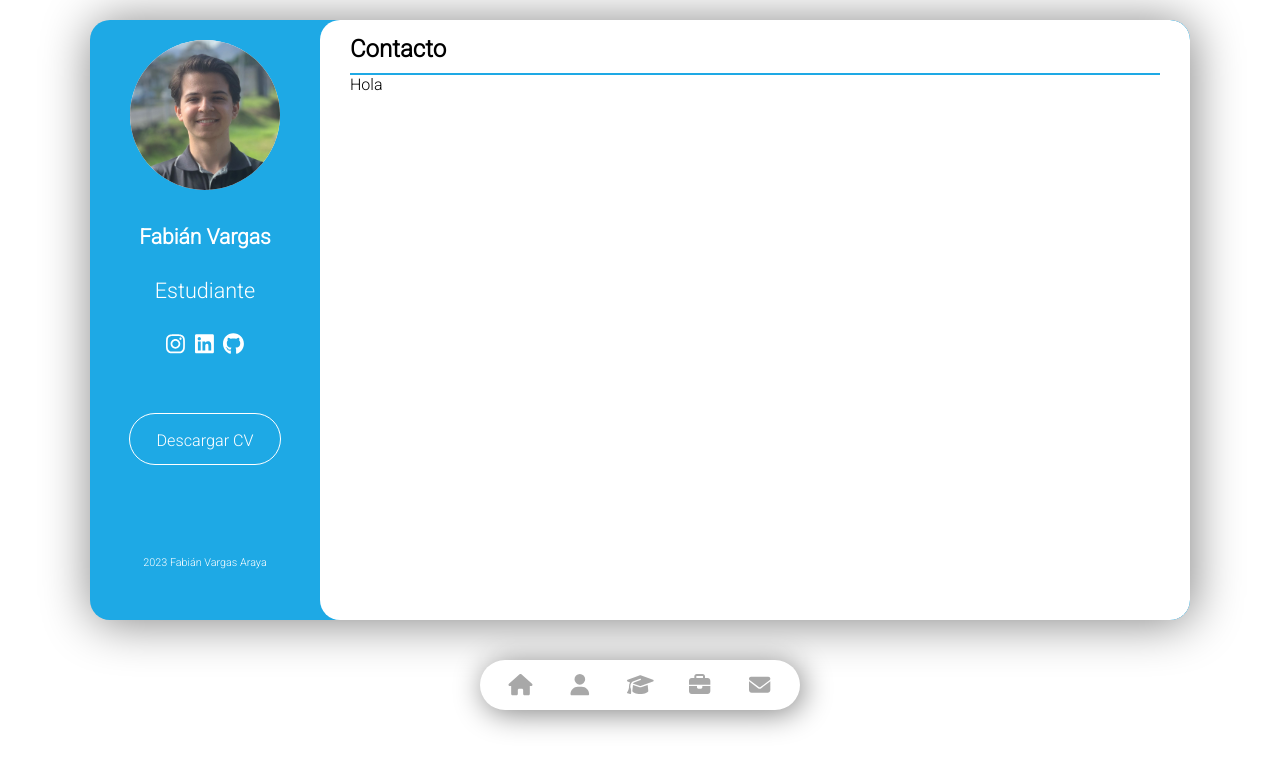
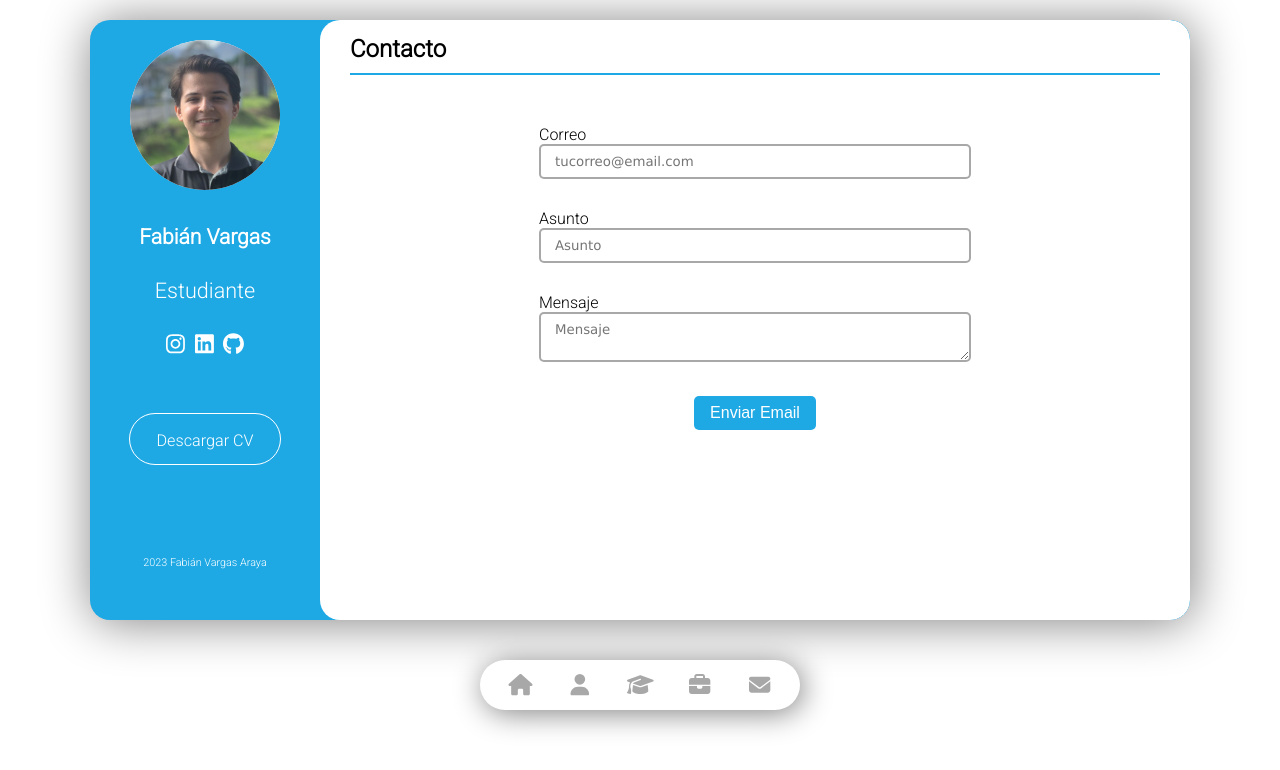
Before and after one commit to FabiSax12/Curriculum-Moderno-en-React, a React (Vite) app: page / in a window 1280 px wide. Both pictures are taken after a click on the button 760 px from the left and 685 px from the top of the page. Shown: the top 770 px of the page. Built offline with nearby package versions, Linux system fonts and the light colour scheme.

Commit message:
New: Formulario para enviar email

```diff
--- a/src/Components/Contact/Contact.css
+++ b/src/Components/Contact/Contact.css
@@ -0,0 +1,43 @@
+form {
+  padding: 50px 0 0;
+  display: flex;
+  flex-direction: column;
+  flex-wrap: wrap;
+  gap: 30px;
+}
+
+.input_container {
+  margin: 0 auto;
+}
+
+label {
+  display: block;
+}
+
+.form_input {
+  min-width: 400px;
+  max-width: 400px;
+  padding: 8px 14px;
+  border: 2px solid var(--third);
+  border-radius: 5px;
+  outline: none;
+  font-family: 'Lucida Sans', 'Lucida Sans Regular', 'Lucida Grande', 'Lucida Sans Unicode', Geneva, Verdana, sans-serif;
+}
+.form_input:focus {
+  border-color: var(--primary);
+}
+
+.form_button {
+  padding: .5em 1em;
+  margin: 0 auto;
+  background-color: var(--primary);
+  color: #fff;
+  border: none;
+  border-radius: 5px;
+  font-size: 16px;
+  transition: transform .3s ease;
+}
+.form_button:hover{
+  cursor: pointer;
+  transform: translateY(-5px);
+}
--- a/src/Components/Contact/Contact.jsx
+++ b/src/Components/Contact/Contact.jsx
@@ -1,3 +1,4 @@
+import "./Contact.css"
 import { useFirstActivation } from "../../hooks/useFirstActivation"
 
 const Contact = ({state}) => {
@@ -7,7 +8,21 @@ const Contact = ({state}) => {
     <div className={`page_contacto ${state}`} id="contact">
       <h2 className="title">Contacto</h2>
       <div className="content">
-        Hola
+        <form action="">
+          <div className="input_container">
+            <label htmlFor="email">Correo</label>
+            <input type="email" className="form_input" id="email" placeholder="tucorreo@email.com" />
+          </div>
+          <div className="input_container">
+            <label htmlFor="asunto">Asunto</label>
+            <input type="text" className="form_input" id="asunto" placeholder="Asunto" />
+          </div>
+          <div className="input_container">
+            <label htmlFor="mensaje">Mensaje</label>
+            <textarea type="" className="form_input" id="mensaje" placeholder="Mensaje" />
+          </div>
+          <button type="button" className="form_button">Enviar Email</button>
+        </form>
       </div>
     </div>
   )
```
